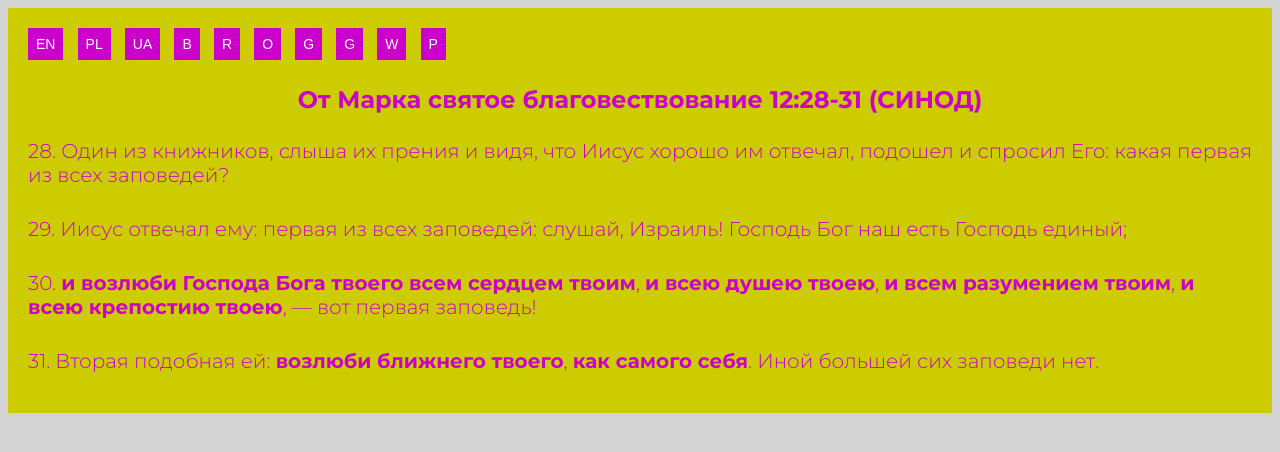
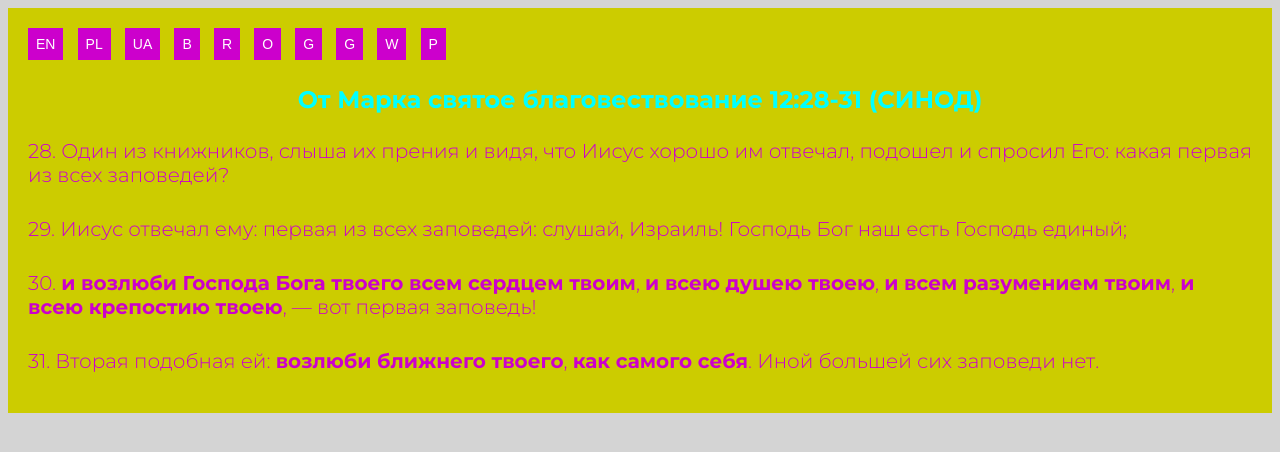
Before and after one commit to j-fullstack-d/Bible-Verses-yellow--RU, a plain HTML site: page index.html in a window 1280 px wide. Drawn offline with Linux system fonts and the light colour scheme.

Commit message:
Updated color

```diff
--- a/css/section.css
+++ b/css/section.css
@@ -13,6 +13,10 @@
 
 .section--bold{
   font-weight: bold;
+}
+
+.section--color--aqua {
+  color: hsl(180, 100%, 50%);
 }
 
 .section__button {
--- a/index.html
+++ b/index.html
@@ -23,7 +23,7 @@
       <button class="section__button"><a class="section__button--link" href="https://mrpenguin-dev.github.io/Simple-Bible-Verses-grey--RU/">G</a></button>
       <button class="section__button"><a class="section__button--link" href="https://mrpenguin-dev.github.io/Simple-Bible-Verses-w--RU/">W</a></button>
       <button class="section__button"><a class="section__button--link" href="https://mrpenguin-dev.github.io/Simple-Bible-Verses-p--RU/">P</a></button>
-      <h1 class="section--h1">От Марка святое благовествование 12:28-31 (СИНОД)</h1>
+      <h1 class="section--h1 section--color--aqua">От Марка святое благовествование 12:28-31 (СИНОД)</h1>
       <p class="section--paragraph">28. Один из книжников, слыша их прения и видя, что Иисус хорошо им отвечал, подошел и спросил Его: какая первая из всех заповедей?</p>
       <p class="section--paragraph">29. Иисус отвечал ему: первая из всех заповедей: слушай, Израиль! Господь Бог наш есть Господь единый;</p>
       <p class="section--paragraph">30. <span class="section--bold">и возлюби Господа Бога твоего всем сердцем твоим</span>, <span class="section--bold">и всею душею твоею</span>, <span class="section--bold">и всем разумением твоим</span>, <span class="section--bold">и всею крепостию твоею</span>, — вот первая заповедь!</p>
```
